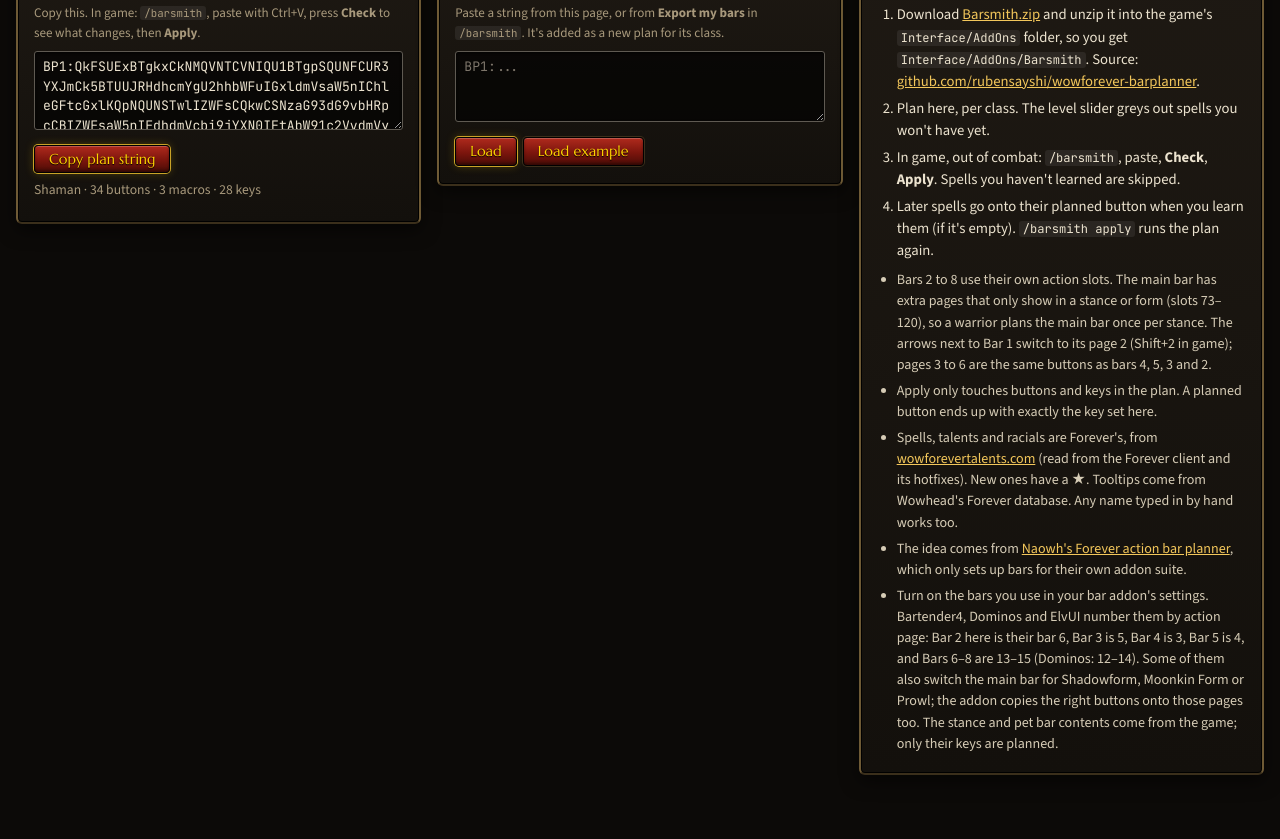
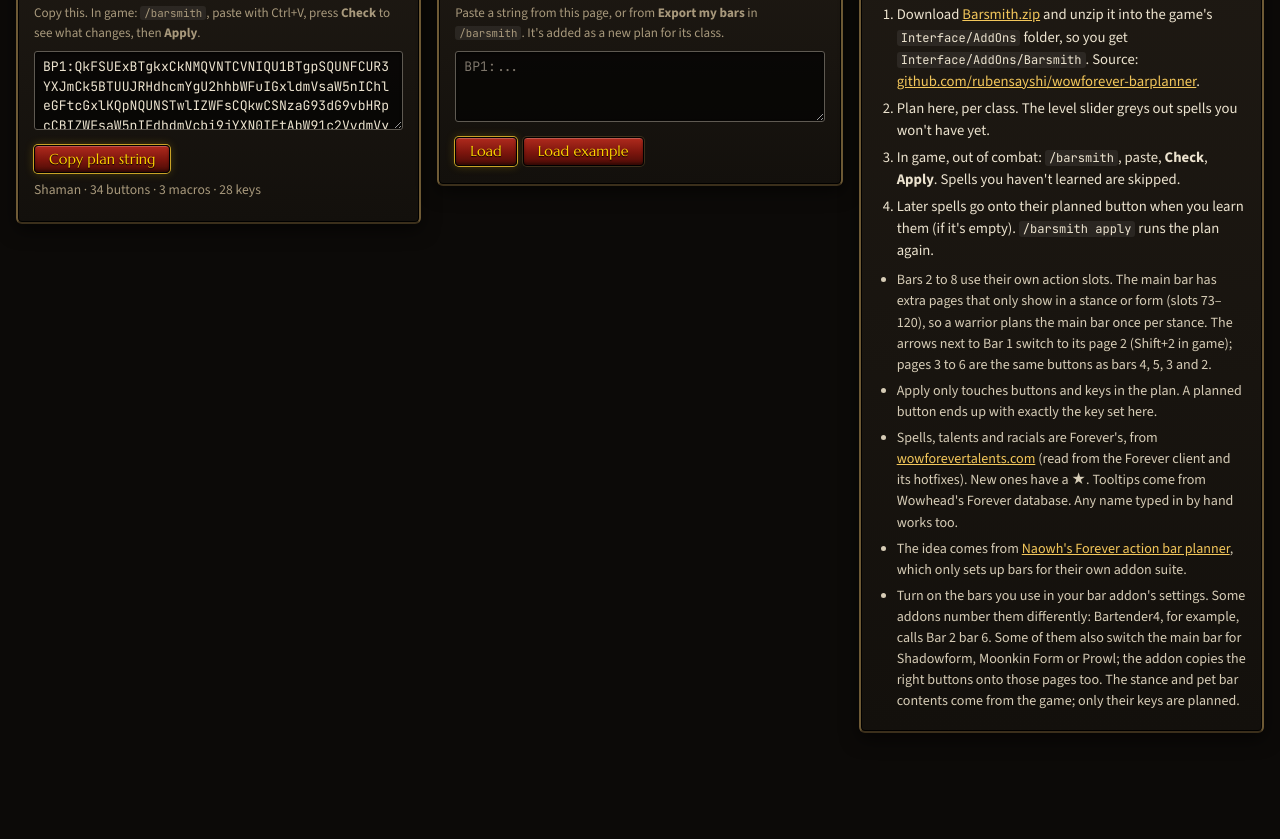
Before and after one commit to rubensayshi/wowforever-barplanner, a plain HTML site: page index.html in a window 1280 px wide. Shown: the part 1173-2012 px from the top of the page. After the commit the page ends 1970 px from the top, so only its background shows below. Drawn offline with nearby package versions, Linux system fonts and the light colour scheme; grey boxes are pictures that could not be loaded.

Commit message:
Shorten the bar-number note on the page
Co-Authored-By: Claude Opus 5.5 <noreply@anthropic.com>

```diff
--- a/index.html
+++ b/index.html
@@ -344,7 +344,7 @@ ol.steps li, .howto ul li { margin-bottom: 5px; }
       <li>Apply only touches buttons and keys in the plan. A planned button ends up with exactly the key set here.</li>
       <li>Spells, talents and racials are Forever's, from <a href="https://wowforevertalents.com/">wowforevertalents.com</a> (read from the Forever client and its hotfixes). New ones have a ★. Tooltips come from Wowhead's Forever database. Any name typed in by hand works too.</li>
       <li>The idea comes from <a href="https://naowh.gg/forever/action-bars">Naowh's Forever action bar planner</a>, which only sets up bars for their own addon suite.</li>
-      <li>Turn on the bars you use in your bar addon's settings. Bartender4, Dominos and ElvUI number them by action page: Bar 2 here is their bar 6, Bar 3 is 5, Bar 4 is 3, Bar 5 is 4, and Bars 6–8 are 13–15 (Dominos: 12–14). Some of them also switch the main bar for Shadowform, Moonkin Form or Prowl; the addon copies the right buttons onto those pages too. The stance and pet bar contents come from the game; only their keys are planned.</li>
+      <li>Turn on the bars you use in your bar addon's settings. Some addons number them differently: Bartender4, for example, calls Bar 2 bar 6. Some of them also switch the main bar for Shadowform, Moonkin Form or Prowl; the addon copies the right buttons onto those pages too. The stance and pet bar contents come from the game; only their keys are planned.</li>
     </ul>
   </section>
 </div>
```
